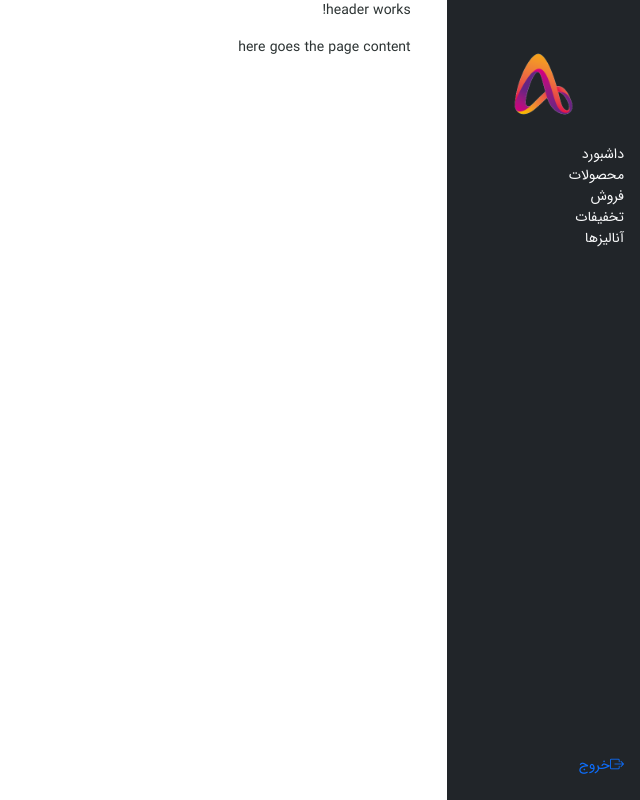
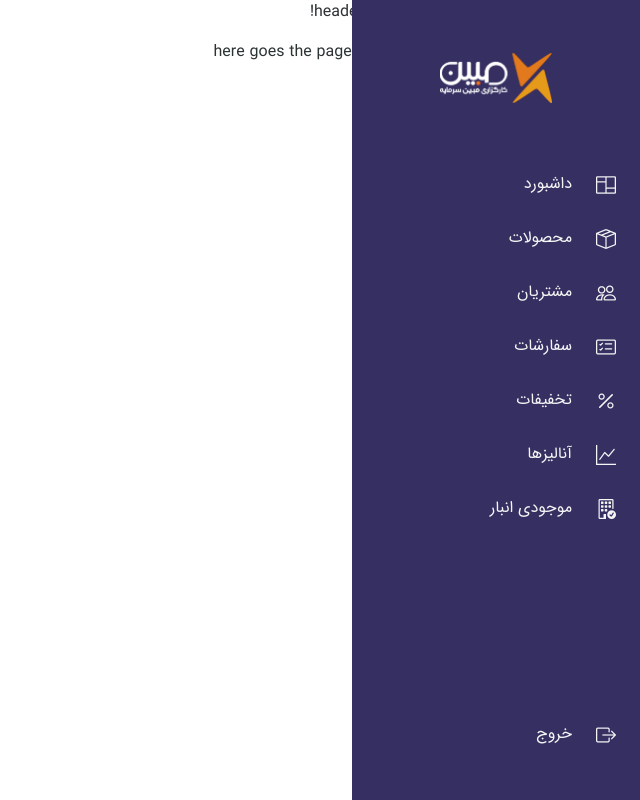
Before and after one commit to baharak-bakhtiari/helpdesk-panel, an Angular app: page / in a window 1280 px wide. Shown: the whole page, without its empty margins (640-1280 px from the left). Built offline with nearby package versions, Linux system fonts and the light colour scheme.

Commit message:
style sidebar for large screens

```diff
--- a/src/app/components/sidebar/sidebar.component.html
+++ b/src/app/components/sidebar/sidebar.component.html
@@ -1,12 +1,15 @@
-<div class="d-flex flex-column bg-dark text-light vh-100 h-100 px-3 py-4">
-  <img src="../assets/images/logo.png" class="align-self-center" height="120" />
-  <ul *ngFor="let menuItem of menuItems">
-    <li>
-      <a>{{menuItem.label}}</a>
-    </li>
-  </ul>
-  <a class="mt-auto">
-    <i class="bi bi-box-arrow-right"></i>
-    <span>خروج</span>
+<nav class="navbar d-flex flex-column align-items-start vh-100 px-4 py-5">
+  <div class="d-flex flex-column gap-5 w-100">
+    <a class="navbar-brand mx-0 text-center">
+      <img src="../assets/images/Mobin-Logo-White.png" height="50" />
+    </a>
+    <ul class="navbar-nav">
+      <li class="nav-item mt-2" *ngFor="let menuItem of menuItems">
+        <a class="nav-link d-flex gap-4" href="#"> <i class={{menuItem.icon}}></i> <span class="sr-only">{{menuItem.label}}</span></a>
+      </li>
+    </ul>
+  </div>
+  <a class="nav-link d-flex gap-4" href="#">
+    <i class="bi bi-box-arrow-right"></i><span>خروج</span>
   </a>
-</div>
+</nav>
--- a/src/app/components/sidebar/sidebar.component.scss
+++ b/src/app/components/sidebar/sidebar.component.scss
@@ -0,0 +1,26 @@
+.navbar {
+  background-color: var( --primary-color);
+  width: 18rem;
+}
+
+.navbar a {
+  color: var(--main-background);
+
+  &:hover {
+    color: var(--secondary-color);
+  }
+}
+
+.navbar .active a::before {
+  content: '';
+  position: absolute;
+  right: 0;
+  width: 5px;
+  height: 32px;
+  background-color: var(--secondary-color);
+  border-radius: 5px 0 0 5px;
+}
+
+.navbar i {
+  font-size: 20px;
+}
--- a/src/app/components/sidebar/sidebar.component.ts
+++ b/src/app/components/sidebar/sidebar.component.ts
@@ -12,11 +12,13 @@ import { MenuItem } from '../../infrastructure/typings';
 export class SidebarComponent {
 
   menuItems: MenuItem[] = [
-    { label: "داشبورد", path: "", children: [], icon: "", active: true },
-    { label: "محصولات", path: "", children: [], icon: "", active: true },
-    { label: "فروش", path: "", children: [], icon: "", active: true },
-    { label: "تخفیفات", path: "", children: [], icon: "", active: true },
-    { label: "آنالیزها", path: "", children: [], icon: "", active: true },
+    { label: "داشبورد", path: "", children: [], icon: "bi bi-columns", active: true, },
+    { label: "محصولات", path: "", children: [], icon: "bi bi-box-seam", active: true },
+    { label: "مشتریان", path: "", children: [], icon: "bi bi-people", active: true },
+    { label: "سفارشات", path: "", children: [], icon: "bi bi-card-checklist", active: true },
+    { label: "تخفیفات", path: "", children: [], icon: "bi bi-percent", active: true },
+    { label: "آنالیزها", path: "", children: [], icon: "bi bi-graph-up", active: true },
+    { label: "موجودی انبار", path: "", children: [], icon: "bi bi-building-check", active: true },
   ]
 
 }
--- a/src/styles.scss
+++ b/src/styles.scss
@@ -13,7 +13,7 @@
 
 body {
   direction: rtl;
-  font-size: 14px;
+  font-size: 16px;
   color: var(--text-color-dark);
   overflow: hidden;
 }
```
